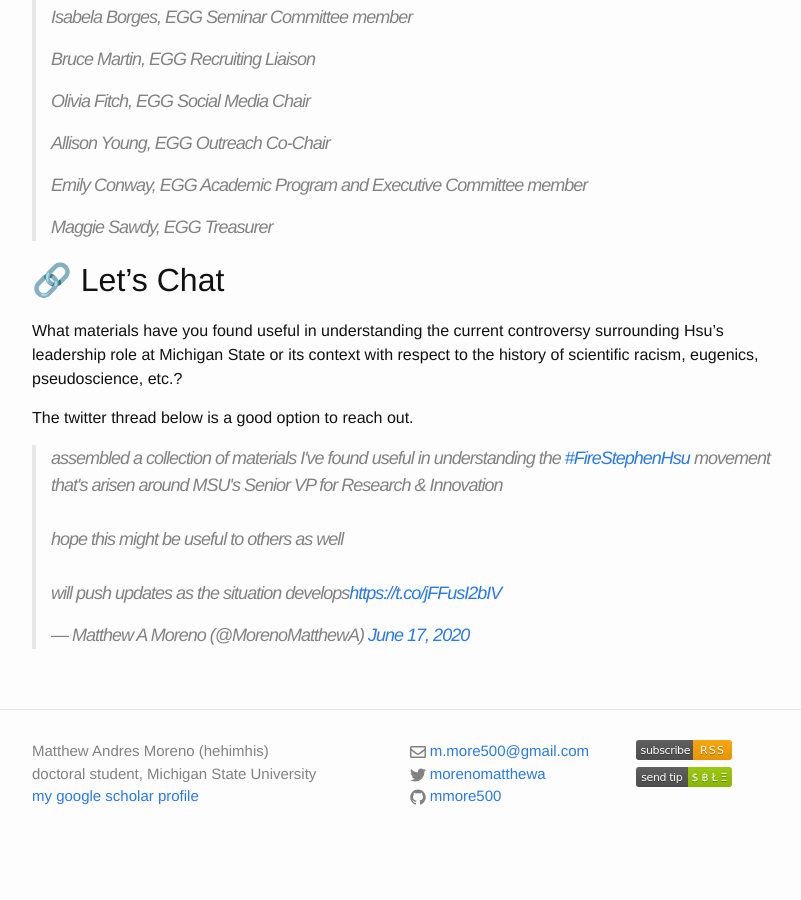
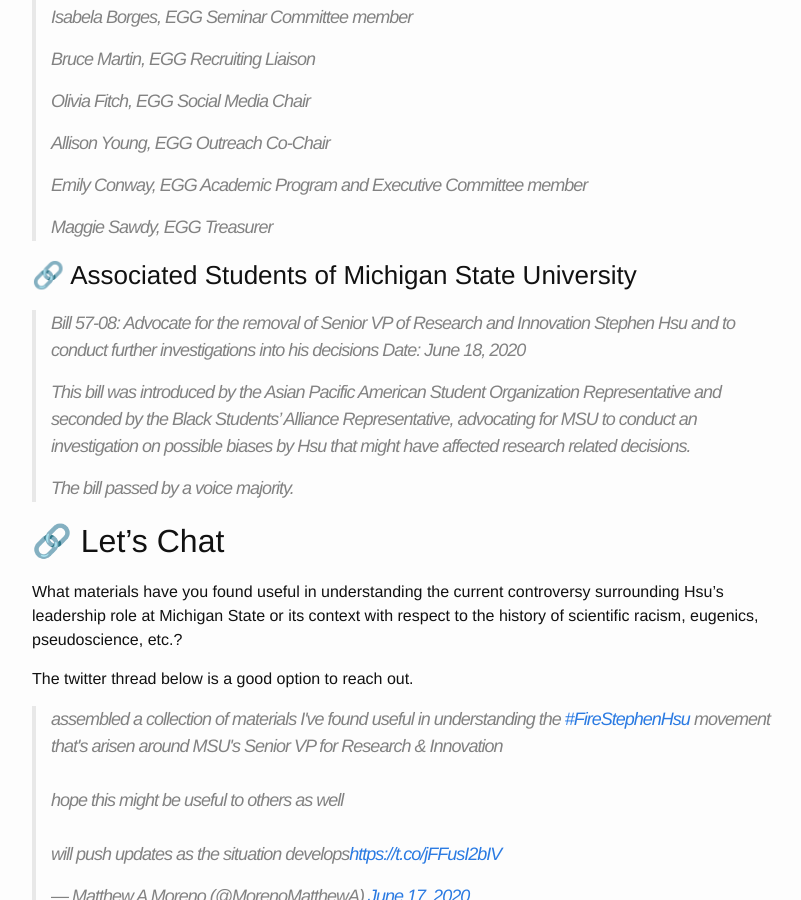
Before and after one commit to mmore500/mmore500.github.io, a Jekyll site: the page built from blog_professional/_posts/2020-06-16-firestephenhsu-listing.md, in a window 1280 px wide and 900 px high, scrolled down 7159 px. Shown: the whole window, without its empty margins (238-1039 px from the left). Built offline with Jekyll 4.4.1, drawn with Linux system fonts in a browser that asks for light colours; emoji names are drawn with the system emoji font; comment, search, counter and statistics services are not loaded; before the commit the page ends 7982 px from its top, so only the background shows below that.

Commit message:
Add ASMSU statement

```diff
--- a/blog_professional/_posts/2020-06-16-firestephenhsu-listing.md
+++ b/blog_professional/_posts/2020-06-16-firestephenhsu-listing.md
@@ -217,6 +217,15 @@
 >
 > Maggie Sawdy, EGG Treasurer
 
+### Associated Students of Michigan State University
+
+> Bill 57-08: Advocate for the removal of Senior VP of Research and Innovation Stephen Hsu and to conduct further investigations into his decisions
+> Date: June 18, 2020
+>
+> This bill was introduced by the Asian Pacific American Student Organization Representative and seconded by the Black Students' Alliance Representative, advocating for MSU to conduct an investigation on possible biases by Hsu that might have affected research related decisions.
+>
+> *The bill passed by a voice majority.*
+
 ## Let's Chat
 
 What materials have you found useful in understanding the current controversy surrounding Hsu's leadership role at Michigan State or its context with respect to the history of scientific racism, eugenics, pseudoscience, etc.?
```
